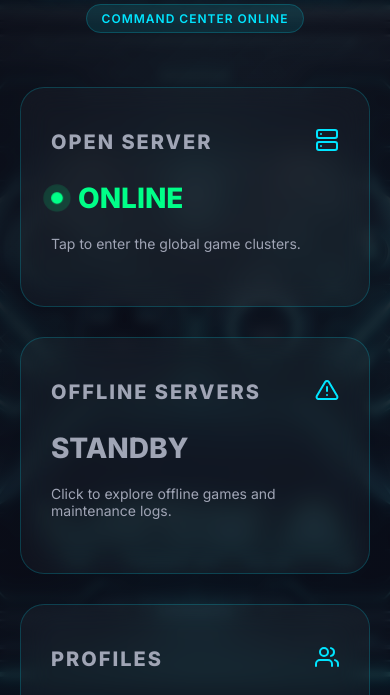
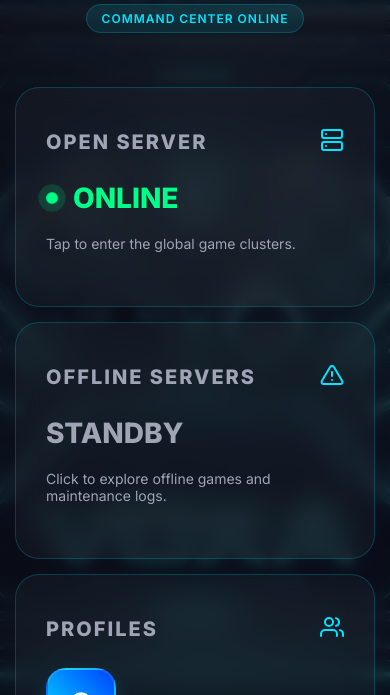
Before and after one commit to Kenzy45-web/voxachat, a website: page frontend/dashboard.html in a window 390 px wide. Shown: the part 82-777 px from the top of the page. Drawn offline with Linux system fonts and the light colour scheme.

Commit message:
Hide dashboard scrollbar and improve mobile responsiveness

```diff
--- a/frontend/dashboard.html
+++ b/frontend/dashboard.html
@@ -33,6 +33,13 @@
             overflow-x: hidden;
             display: flex;
             flex-direction: column;
+            /* Hide scrollbar for Chrome, Safari and Opera */
+            -ms-overflow-style: none;  /* IE and Edge */
+            scrollbar-width: none;  /* Firefox */
+        }
+
+        body::-webkit-scrollbar {
+            display: none;
         }
 
         /* Faded Overlay for better readability */
@@ -50,11 +57,12 @@
         .dashboard-container {
             position: relative;
             z-index: 10;
-            padding: 40px 20px;
+            padding: 40px 15px;
             max-width: 1200px;
             margin: 0 auto;
             width: 100%;
             animation: fadeIn 1s ease-out;
+            box-sizing: border-box;
         }
 
         @keyframes fadeIn {
@@ -91,8 +99,10 @@
         /* GRID LAYOUT */
         .dashboard-grid {
             display: grid;
-            grid-template-columns: repeat(auto-fit, minmax(320px, 1fr));
-            gap: 30px;
+            grid-template-columns: repeat(auto-fit, minmax(280px, 1fr));
+            gap: 15px;
+            width: 100%;
+            box-sizing: border-box;
         }
 
         .card {
```
